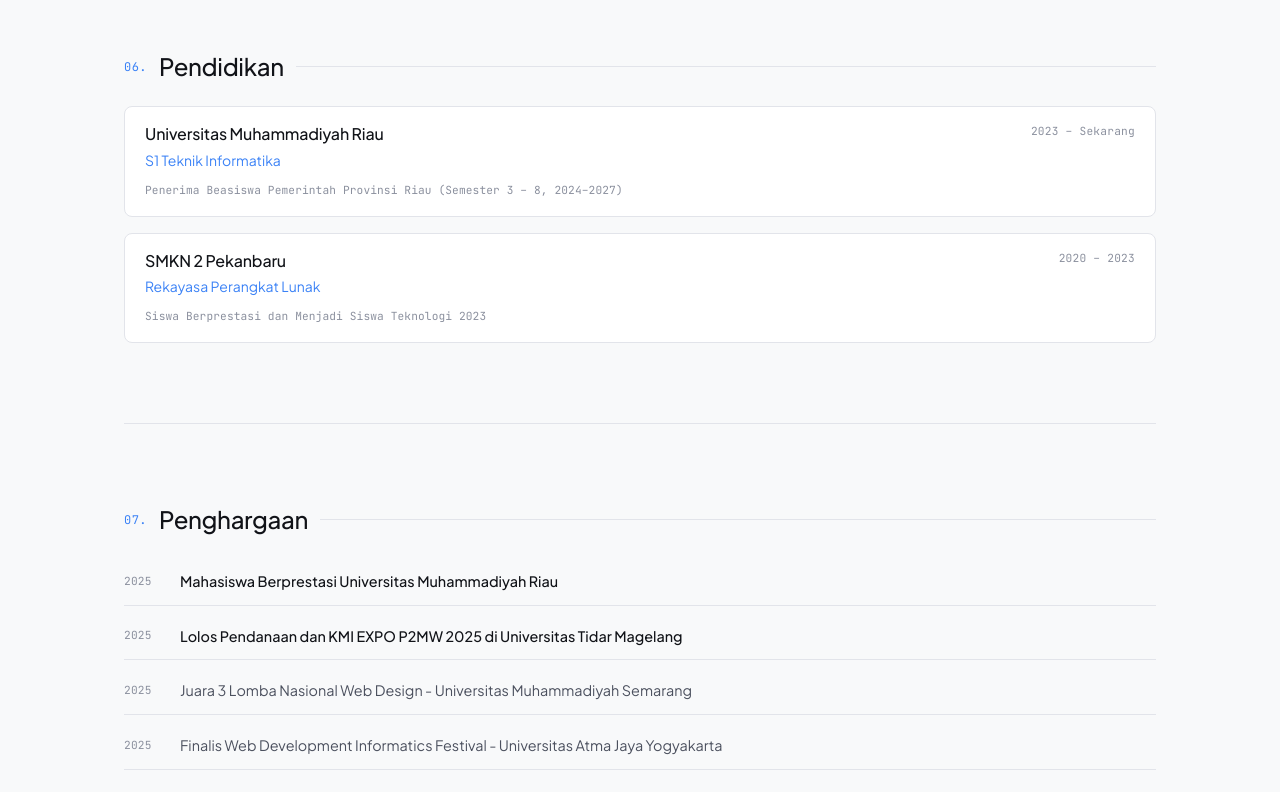
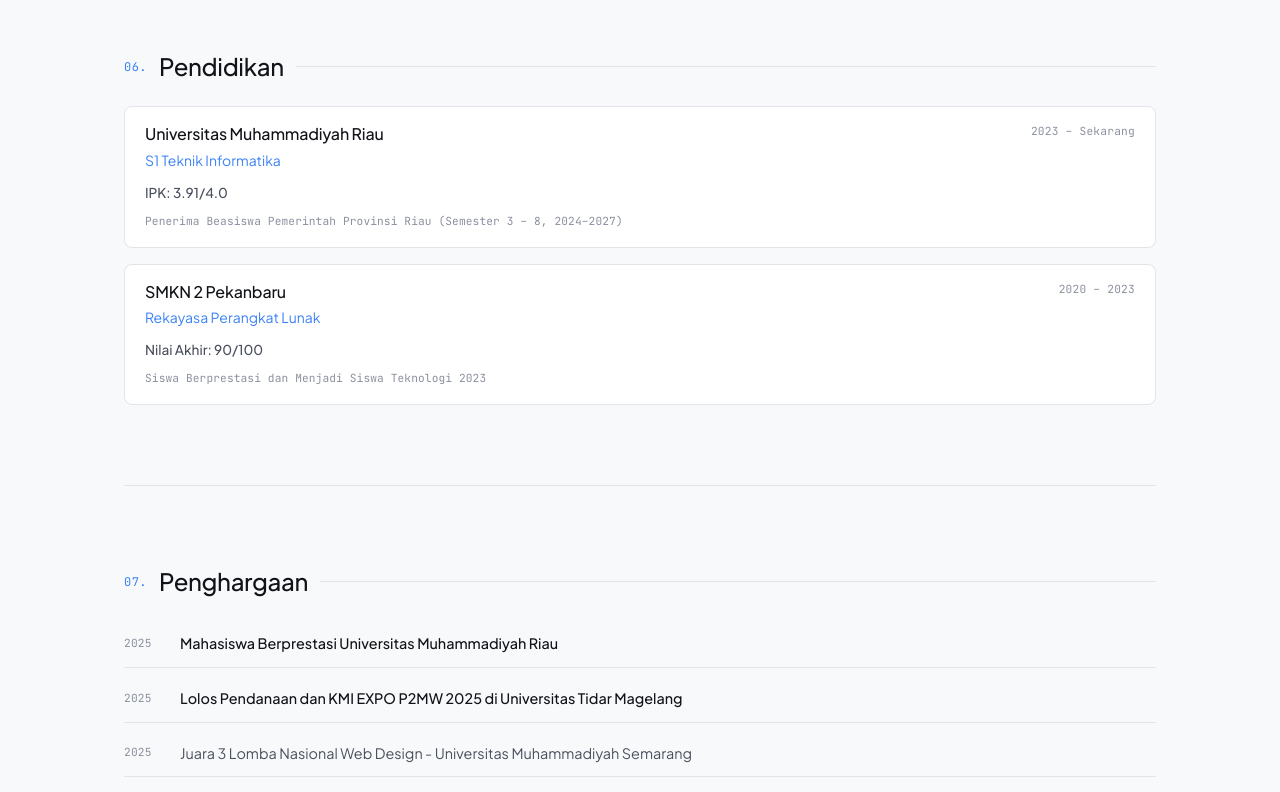
Before and after one commit to mhdfrhan/links, a Next.js app: page / in a window 1280 px wide. Shown: the part 4780-5572 px from the top of the page. Built offline with nearby package versions, Linux system fonts and the light colour scheme; no server answers; the database is empty.

Commit message:
feat: add score field (IPK/Nilai) to education section

```diff
--- a/app/admin/education/page.tsx
+++ b/app/admin/education/page.tsx
@@ -30,6 +30,7 @@
   institution: string;
   degree: string;
   period: string;
+  score?: string;
   note: string;
   order: number;
 }
@@ -43,6 +44,7 @@
   const [institution, setInstitution] = useState("");
   const [degree, setDegree] = useState("");
   const [period, setPeriod] = useState("");
+  const [score, setScore] = useState("");
   const [note, setNote] = useState("");
   const [deleteTarget, setDeleteTarget] = useState<Education | null>(null);
 
@@ -89,10 +91,10 @@
     }
   };
 
-  const resetForm = () => { setIsEditing(false); setEditId(null); setInstitution(""); setDegree(""); setPeriod(""); setNote(""); };
+  const resetForm = () => { setIsEditing(false); setEditId(null); setInstitution(""); setDegree(""); setPeriod(""); setScore(""); setNote(""); };
 
   const startEdit = (item: Education) => {
-    setIsEditing(true); setEditId(item.id); setInstitution(item.institution); setDegree(item.degree); setPeriod(item.period); setNote(item.note || "");
+    setIsEditing(true); setEditId(item.id); setInstitution(item.institution); setDegree(item.degree); setPeriod(item.period); setScore(item.score || ""); setNote(item.note || "");
   };
 
   const handleSave = async () => {
@@ -101,7 +103,7 @@
     try {
       const id = editId || `edu_${Date.now()}`;
       await setDoc(doc(db, "education", id), {
-        institution: institution.trim(), degree: degree.trim(), period: period.trim(), note: note.trim(),
+        institution: institution.trim(), degree: degree.trim(), period: period.trim(), score: score.trim(), note: note.trim(),
         order: editId ? (items.find((e) => e.id === editId)?.order || 0) : items.length,
       });
       showToast("success", editId ? "Berhasil diupdate!" : "Berhasil ditambahkan!");
@@ -142,6 +144,7 @@
             <AdminFormField label="Institusi" value={institution} onChange={setInstitution} placeholder="Universitas Example" required />
             <AdminFormField label="Gelar / Jurusan" value={degree} onChange={setDegree} placeholder="S1 Teknik Informatika" required />
             <AdminFormField label="Periode" value={period} onChange={setPeriod} placeholder="2020 - Sekarang" />
+            <AdminFormField label="IPK / Nilai Akhir" value={score} onChange={setScore} placeholder="IPK: 3.8/4.0 atau Nilai Akhir: 90/100" />
             <AdminFormField label="Catatan" value={note} onChange={setNote} placeholder="Beasiswa, prestasi, dll (opsional)" hint="Akan ditampilkan sebagai badge di homepage" />
 
             <div className="flex gap-2 pt-2">
@@ -181,6 +184,11 @@
                         <h3 className="font-semibold text-foreground leading-snug">{item.institution}</h3>
                         <p className="text-xs text-accent font-semibold mt-0.5">{item.degree}</p>
                         <p className="text-[10px] text-muted-foreground mt-1 font-medium">{item.period}</p>
+                        {item.score && (
+                          <p className="text-[10px] text-foreground mt-1 font-medium">
+                            {item.score}
+                          </p>
+                        )}
                         {item.note && (
                           <span className="inline-block mt-2.5 px-2 py-0.5 text-[10px] font-medium bg-accent/5 text-accent rounded-md border border-accent/10">
                             {item.note}
--- a/app/components/EducationSection.tsx
+++ b/app/components/EducationSection.tsx
@@ -4,6 +4,7 @@
   institution: string;
   period: string;
   degree: string;
+  score?: string;
   note?: string;
 }
 
@@ -72,11 +73,23 @@
                     fontSize: "0.875rem",
                     color: "var(--accent)",
                     fontStyle: "normal",
-                    marginBottom: item.note ? "0.5rem" : 0,
+                    marginBottom: (item.score || item.note) ? "0.5rem" : 0,
                   }}
                 >
                   {item.degree}
                 </p>
+                {item.score && (
+                  <p
+                    style={{
+                      fontSize: "0.85rem",
+                      color: "var(--text-secondary)",
+                      marginBottom: item.note ? "0.5rem" : 0,
+                      fontWeight: 500,
+                    }}
+                  >
+                    {item.score}
+                  </p>
+                )}
                 {item.note && (
                   <p
                     style={{
--- a/lib/data.ts
+++ b/lib/data.ts
@@ -124,12 +124,14 @@
     institution: "Universitas Muhammadiyah Riau",
     period: "2023 – Sekarang",
     degree: "S1 Teknik Informatika",
+    score: "IPK: 3.91/4.0",
     note: "Penerima Beasiswa Pemerintah Provinsi Riau (Semester 3 – 8, 2024–2027)"
   },
   {
     institution: "SMKN 2 Pekanbaru",
     period: "2020 – 2023",
     degree: "Rekayasa Perangkat Lunak",
+    score: "Nilai Akhir: 90/100",
     note: "Siswa Berprestasi dan Menjadi Siswa Teknologi 2023"
   }
 ];
```
